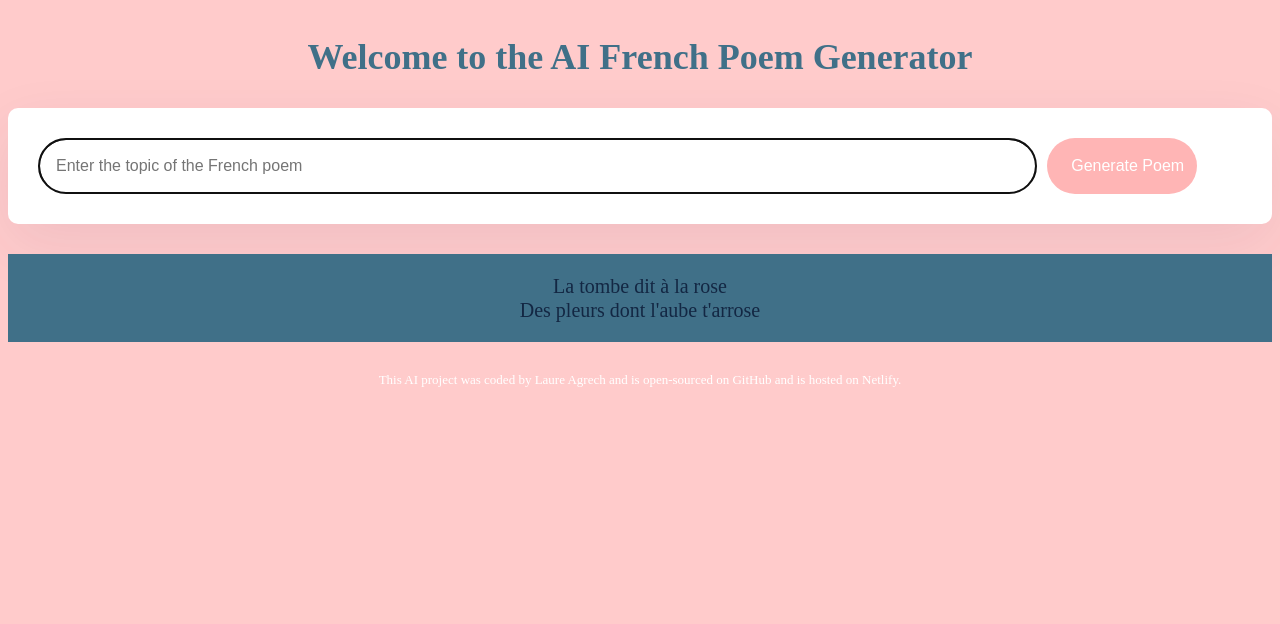
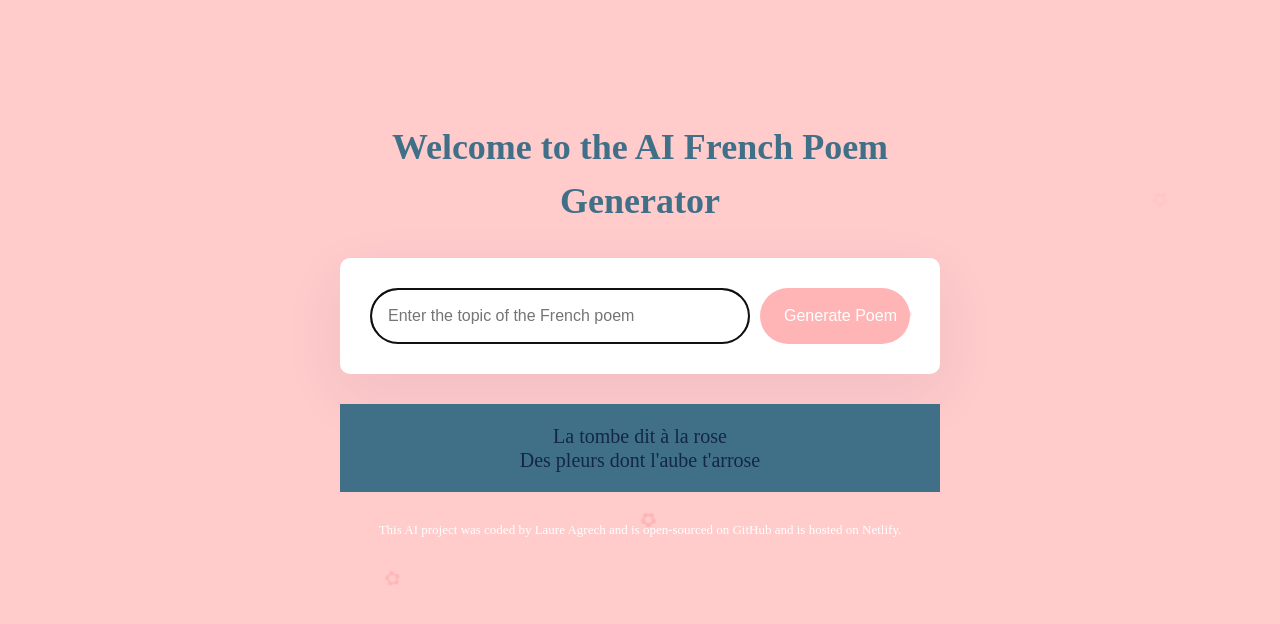
Before and after one commit to githublaure/aipoemAPIgenerator, a plain HTML site: page index.html in a window 1280 px wide. Drawn offline with nearby package versions, Linux system fonts and the light colour scheme.

Commit message:
Assistant checkpoint: Fix styling and enhance Sakura animation
Assistant generated file changes:
- index.html: Fix HTML structure and container, Close container div, Add Sakura elements
- src/style.css: Enhance Sakura animation

---

User prompt:

le style ne semble pas s'appliquer et eje ne vois plus mon animation de sakura

```diff
--- a/index.html
+++ b/index.html
@@ -9,11 +9,17 @@
 </head>
 
 <body>
-  <header></header>
-  <h1>Welcome to the AI French Poem Generator</h1>
-  </header>
+  <div class="sakura">✿</div>
+  <div class="sakura">✿</div>
+  <div class="sakura">✿</div>
+  <div class="sakura">✿</div>
+  <div class="sakura">✿</div>
+  <div class="container">
+    <header>
+      <h1>Welcome to the AI French Poem Generator</h1>
+    </header>
 
-  <main>
+    <main>
     <form>
       <input type="text" class="instructions" placeholder="Enter the topic of the French poem" autofocus required
         autocomplete="off" class="instructions">
@@ -33,6 +39,7 @@
       <a href="https://aetheriusreg.netlify.app/" target="_blank">hosted on Netlify</a>.
     </a>
   </footer>
+  </div>
   <script src="https://unpkg.com/typewriter-effect@latest/dist/core.js"></script>
   <script src="src/script.js"></script>
 </body>
--- a/src/style.css
+++ b/src/style.css
@@ -21,23 +21,19 @@ a {
   }
 }
 
-body::before {
-  content: "✿";
+.sakura {
   position: fixed;
   color: #ffb5b5;
   font-size: 20px;
-  animation: fallingSakura 5s linear infinite;
-  left: 10%;
+  pointer-events: none;
+  z-index: 1;
 }
 
-body::after {
-  content: "✿";
-  position: fixed;
-  color: #ffb5b5;
-  font-size: 20px;
-  animation: fallingSakura 7s linear infinite;
-  left: 80%;
-}
+.sakura:nth-child(1) { animation: fallingSakura 5s linear infinite; left: 10%; }
+.sakura:nth-child(2) { animation: fallingSakura 7s linear infinite; left: 30%; animation-delay: 1s; }
+.sakura:nth-child(3) { animation: fallingSakura 6s linear infinite; left: 50%; animation-delay: 2s; }
+.sakura:nth-child(4) { animation: fallingSakura 8s linear infinite; left: 70%; animation-delay: 3s; }
+.sakura:nth-child(5) { animation: fallingSakura 9s linear infinite; left: 90%; animation-delay: 4s; }
 
 
 
```
